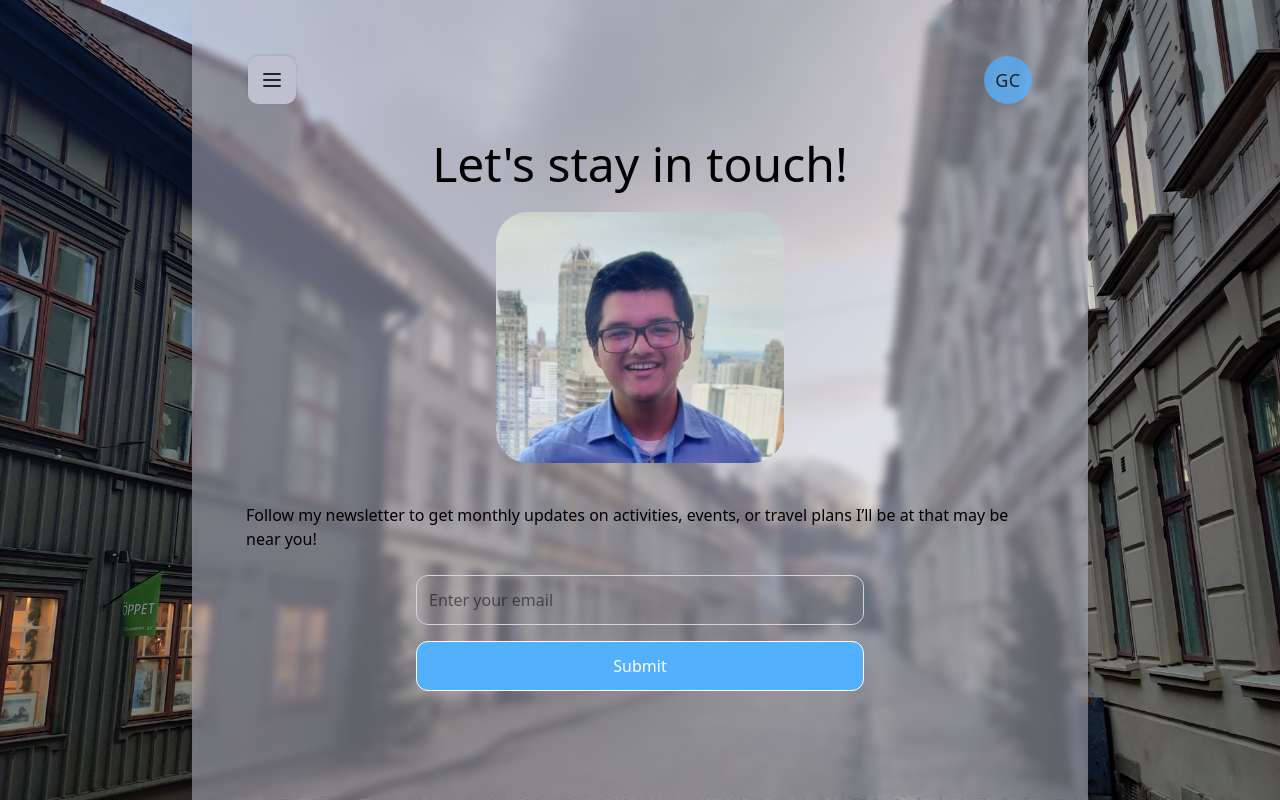
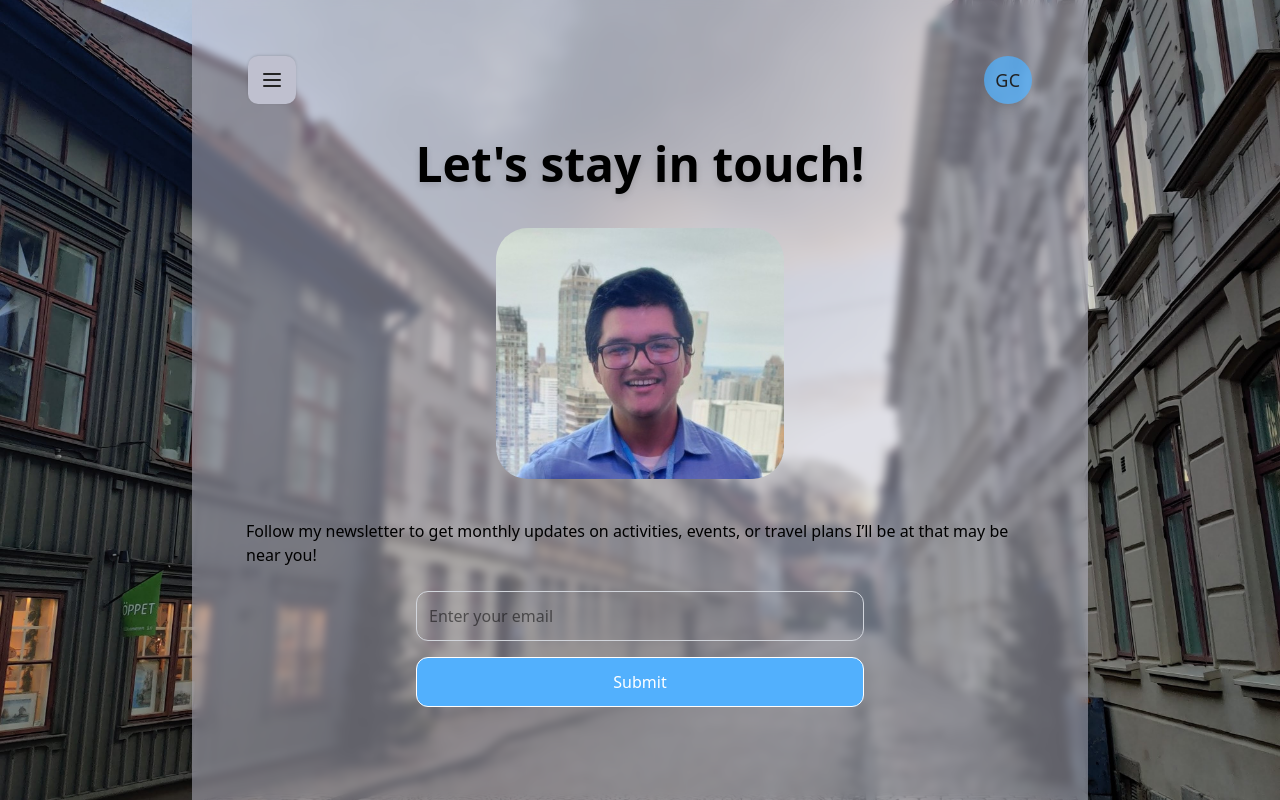
Before and after one commit to gcalder1/George_C_React_Portfolio, a React (Vite) app in the folder frontend/: page /contact in a window 1280 px wide. Built offline with nearby package versions, Linux system fonts and the light colour scheme.

Commit message:
Fixed inconsistent title styling

```diff
--- a/frontend/src/PageComponents/Contact.jsx
+++ b/frontend/src/PageComponents/Contact.jsx
@@ -4,7 +4,7 @@ import { ContactForm } from "../Components/ContactForm.jsx";
 export const Contact = () => {
   return (
     <div className="pt-5 pb-10 px-3.5">
-      <p className="text-5xl text-center pb-6">Let's stay in touch!</p>
+      <p className="text-4xl md:text-5xl font-bold text-center mb-10 drop-shadow-md">Let's stay in touch!</p>
       <div className="flex justify-center mb-10">
         <ProfileHolder
           altContent={"George Calderon"}
--- a/frontend/src/PageComponents/Projects.jsx
+++ b/frontend/src/PageComponents/Projects.jsx
@@ -4,7 +4,7 @@ import { ProjectCard } from "../Components/ProjectCard.jsx";
 export const Projects = () => {
     return (
         <div className="pt-5 pb-10 pl-3.5 pr-3.5">
-            <p className="text-5xl text-center">My Projects!</p>
+            <p className="text-4xl md:text-5xl font-bold text-center mb-10 drop-shadow-md">My Projects!</p>
             <div className="pt-10">
                 <ProjectCard
                 imageContent={"/projectImagesFolder/KnightsOfJSScreenshot.png"}
```
